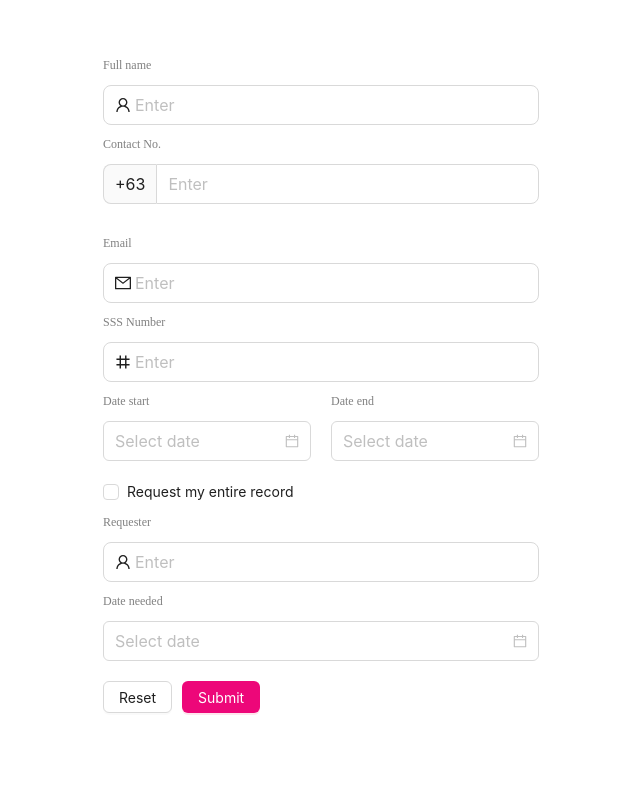
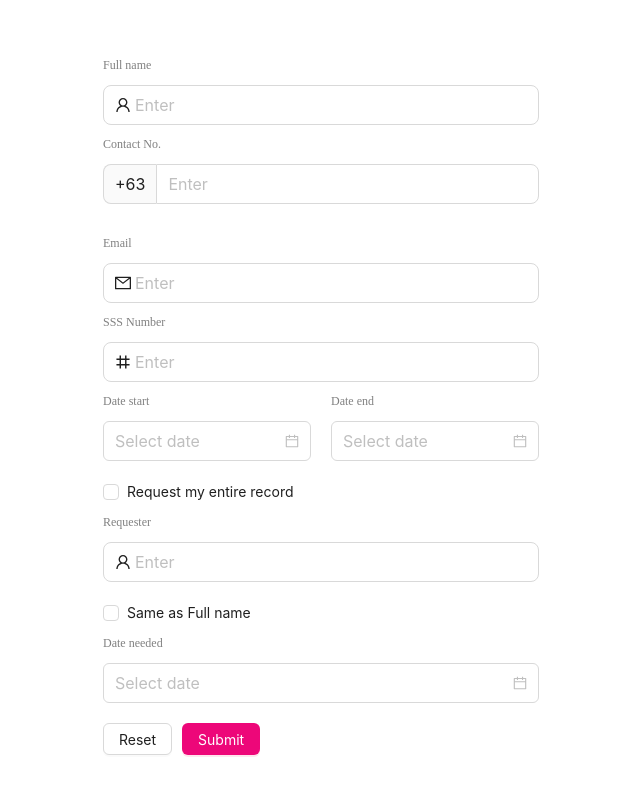
Before and after one commit to Kingkoorbin/sss-archiving-sys, a React (Vite) app in the folder client/: page /request in a window 1280 px wide. Shown: the part 104-900 px from the top of the page, without its empty margins (319-959 px from the left). Before the commit the page ends 867 px from the top, so only its background shows below. Built offline with nearby package versions, Linux system fonts and the light colour scheme; no server answers.

Commit message:
fix(request): implement new checkboxes

```diff
--- a/client/src/components/form-request.component.tsx
+++ b/client/src/components/form-request.component.tsx
@@ -1,22 +1,18 @@
 import React from 'react';
 import { Checkbox, DatePicker, Flex, Input } from 'antd';
-import { Control, Controller } from 'react-hook-form';
-import {
-  FieldNumberOutlined,
-  MailOutlined,
-  NumberOutlined,
-  PhoneOutlined,
-  UserOutlined,
-} from '@ant-design/icons';
+import { Control, Controller, UseFormWatch } from 'react-hook-form';
+import { MailOutlined, NumberOutlined, UserOutlined } from '@ant-design/icons';
 
 interface RequestFormFieldsProps {
   control: Control<any>;
   errors: any;
+  watch: UseFormWatch<any>;
 }
 
 const RequestFormFields: React.FC<RequestFormFieldsProps> = ({
   control,
   errors,
+  watch,
 }) => {
   return (
     <>
@@ -155,7 +151,7 @@ const RequestFormFields: React.FC<RequestFormFieldsProps> = ({
           </div>
         )}
       </div>
-      <Flex gap={20}>
+      <Flex gap={20} style={{ opacity: watch('all') ? 0.15 : 1 }}>
         <div style={{ width: '100%' }}>
           <p style={{ padding: 0, color: 'GrayText', fontSize: 12 }}>
             Date start
@@ -163,12 +159,22 @@ const RequestFormFields: React.FC<RequestFormFieldsProps> = ({
           <Controller
             name="date_of_employment"
             control={control}
-            rules={{ required: 'This field is required' }}
+            rules={{
+              required: {
+                value: watch('all') ? false : true,
+                message: 'This field is required',
+              },
+            }}
             render={({ field }) => (
-              <DatePicker size="large" style={{ width: '100%' }} {...field} />
+              <DatePicker
+                size="large"
+                style={{ width: '100%' }}
+                {...field}
+                disabled={watch('all')}
+              />
             )}
           />
-          {errors.date_of_employment && (
+          {errors.date_of_employment && !watch('all') && (
             <div style={{ color: 'red', padding: 5 }}>
               {errors.date_of_employment.message}
             </div>
@@ -181,12 +187,22 @@ const RequestFormFields: React.FC<RequestFormFieldsProps> = ({
           <Controller
             name="date_of_resignation"
             control={control}
-            rules={{ required: 'This field is required' }}
+            rules={{
+              required: {
+                value: watch('all') ? false : true,
+                message: 'This field is required',
+              },
+            }}
             render={({ field }) => (
-              <DatePicker size="large" style={{ width: '100%' }} {...field} />
+              <DatePicker
+                size="large"
+                style={{ width: '100%' }}
+                {...field}
+                disabled={watch('all') ? true : false}
+              />
             )}
           />
-          {errors.date_of_resignation && (
+          {errors.date_of_resignation && !watch('all') && (
             <div style={{ color: 'red', padding: 5 }}>
               {errors.date_of_resignation.message}
             </div>
@@ -233,6 +249,20 @@ const RequestFormFields: React.FC<RequestFormFieldsProps> = ({
             />
           )}
         />
+        <div style={{ marginTop: 20 }}>
+          <Controller
+            name="same_as_fullname"
+            control={control}
+            render={({ field }) => (
+              <Checkbox
+                checked={field.value}
+                onChange={(e) => field.onChange(e.target.checked)}
+              >
+                Same as Full name
+              </Checkbox>
+            )}
+          />
+        </div>
         {errors.requester && (
           <div style={{ color: 'red', padding: 5 }}>
             {errors.requester.message}
--- a/client/src/interfaces/client.interface.ts
+++ b/client/src/interfaces/client.interface.ts
@@ -183,4 +183,5 @@ export interface IContributionRequest {
   status: 'PENDING' | 'APPROVED' | 'REJECTED'; // Adjust status values accordingly
   created_at: string;
   updated_at: string;
+  same_as_fullname?: boolean;
 }
--- a/client/src/pages/dashboard/admin/admin-requests.page.tsx
+++ b/client/src/pages/dashboard/admin/admin-requests.page.tsx
@@ -215,6 +215,7 @@ function AdminRequests() {
                 <div style={{ color: '#111', fontSize: 12 }}>Email</div>
                 <div style={{ color: '#111', fontSize: 18 }}>{el.email}</div>
                 <Divider dashed />
+                <div style={{ display: el.all ? 'none' : 'block' }}>
                   <div style={{ color: '#111', fontSize: 12 }}>Start - End</div>
                   <Flex gap={20} align="center">
                     <div style={{ color: '#111', fontSize: 18 }}>
@@ -226,6 +227,7 @@ function AdminRequests() {
                     </div>
                   </Flex>
                   <Divider dashed />
+                </div>
                 <div style={{ color: '#111', fontSize: 12 }}>Date needed</div>
                 <div style={{ color: '#111', fontSize: 18 }}>
                   {formatStandardDate(el.date_needed)}
@@ -237,7 +239,7 @@ function AdminRequests() {
                       icon={<MailOutlined />}
                       style={{ marginTop: 50 }}
                       onClick={() => {
-                        setEmailValue("email", el.email)
+                        setEmailValue('email', el.email);
                         setState((prev) => ({
                           ...prev,
                           modal: {
@@ -340,9 +342,7 @@ function AdminRequests() {
         }
       >
         <form onSubmit={handleSubmitEmailFormData(handleSendEmail)}>
-          <EmailFormFields
-            control={EmailController}
-            errors={emailErrors}/>
+          <EmailFormFields control={EmailController} errors={emailErrors} />
           <Button
             type="primary"
             size="middle"
@@ -436,7 +436,6 @@ function AdminRequests() {
 
         <Collapse
           bordered={false}
-          activeKey={1}
           size="middle"
           ghost
           expandIcon={({ isActive }) => (
--- a/client/src/pages/dashboard/admin/admin-staff-list.page.tsx
+++ b/client/src/pages/dashboard/admin/admin-staff-list.page.tsx
@@ -177,7 +177,7 @@ function AdminStaffList() {
           verified_at: formatStandardDate(el.created_at),
           actions: (
             <>
-             <Popconfirm
+              <Popconfirm
                 title="Do you want to delete this user?"
                 onConfirm={() => onDeleteUser(el.id)}
                 okText="Yes"
--- a/client/src/pages/dashboard/request.page.tsx
+++ b/client/src/pages/dashboard/request.page.tsx
@@ -4,11 +4,16 @@ import { IContributionRequest } from '../../interfaces/client.interface';
 import { Button, Flex, message } from 'antd';
 import { API_BASE_URL } from '../../const/api.const';
 import axios from 'axios';
+import { useEffect } from 'react';
+import { isEmpty } from '../../utils/util';
 
 function RequestPage() {
   const {
     handleSubmit: handleSubmitRequestFormData,
     control: requestController,
+    watch,
+    setValue,
+    getValues,
     reset,
     formState: { isSubmitting: isCreatingRequest, errors },
   } = useForm<IContributionRequest>();
@@ -18,6 +23,11 @@ function RequestPage() {
     data
   ) => {
     data.status = 'PENDING';
+    console.log(data);
+    if (isEmpty(data.date_of_employment) && isEmpty(data.date_of_resignation)) {
+      data.date_of_employment = '1999-01-01';
+      data.date_of_resignation = '1999-01-01';
+    }
     await axios.post(`${API_BASE_URL}/api/contribution/v1`, data);
 
     return toastSuccess('Submitted successfully!');
@@ -32,6 +42,12 @@ function RequestPage() {
       },
     });
   };
+
+  useEffect(() => {
+    if (watch('same_as_fullname') && getValues('name')) {
+      setValue('requester', getValues('name'));
+    }
+  }, [watch('same_as_fullname')]);
 
   return (
     <>
@@ -48,7 +64,11 @@ function RequestPage() {
         >
           <div className="registration-employee-form-container">
             <form onSubmit={handleSubmitRequestFormData(handleCreateRequest)}>
-              <RequestFormFields control={requestController} errors={errors} />
+              <RequestFormFields
+                control={requestController}
+                errors={errors}
+                watch={watch}
+              />
               <Flex gap={10}>
                 <Button
                   type="default"
```
Also changed, not shown: client/src/pages/dashboard/admin/admin-employee-preview.page.tsx (+10 -3 lines), client/src/interfaces/api.interface.ts (line endings or trailing spaces). Lines whose indentation alone changed are shown as unchanged.
